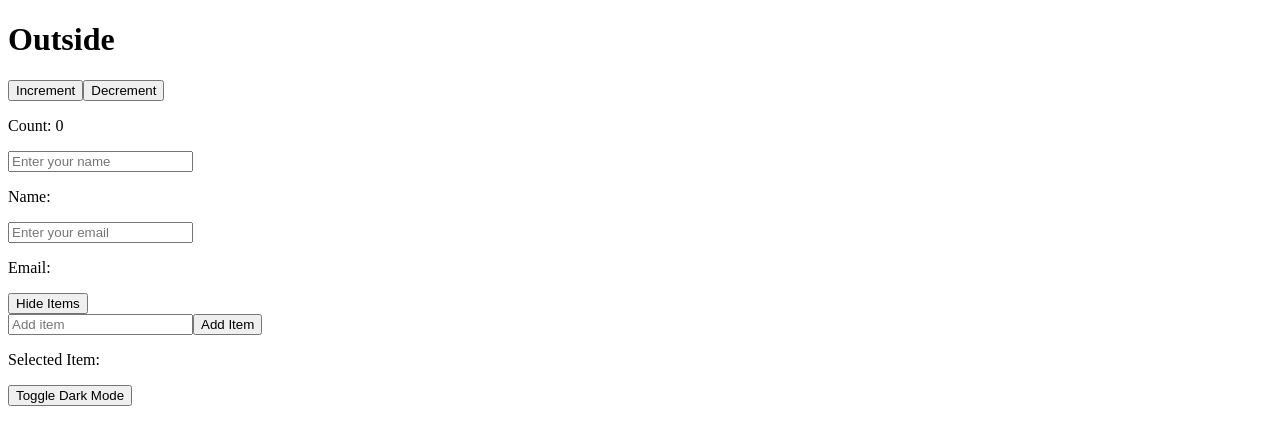
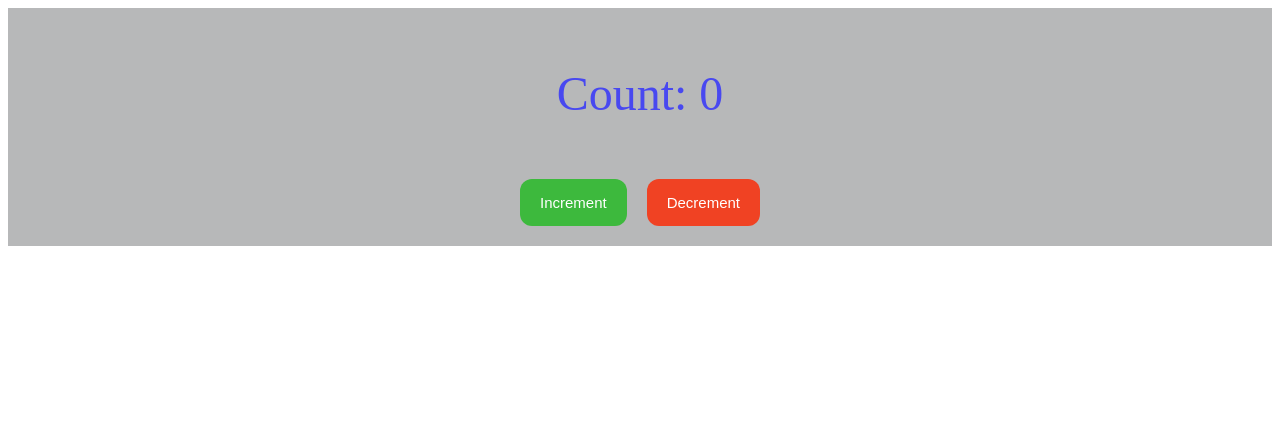
Before and after one commit to pagevamp/react-sandbox, a React (Vite) app: page / in a window 1280 px wide. Shown: the top 444 px of the page. Built offline with nearby package versions, Linux system fonts and the light colour scheme.

Commit message:
feat/added counter

```diff
--- a/package.json
+++ b/package.json
@@ -26,5 +26,6 @@
     "typescript": "~5.9.3",
     "typescript-eslint": "^8.45.0",
     "vite": "^7.1.7"
-  }
+  },
+  "packageManager": "pnpm@10.19.0+sha512.c9fc7236e92adf5c8af42fd5bf1612df99c2ceb62f27047032f4720b33f8eacdde311865e91c411f2774f618d82f320808ecb51718bfa82c060c4ba7c76a32b8"
 }
--- a/src/App.tsx
+++ b/src/App.tsx
@@ -1,128 +1,11 @@
-import { useEffect, useRef, useState } from "react";
+import Counter from "./components/Counter/Counter";
 
 export default function App() {
-  const [count, setCount] = useState(0);
-  const [isDarkMode, setIsDarkMode] = useState(false);
-  const [name, setName] = useState("");
-  const [email, setEmail] = useState("");
-  const [isVisible, setIsVisible] = useState(true);
-  const [items, setItems] = useState<string[]>([]);
-  const [selectedItem, setSelectedItem] = useState<string | null>(null);
-
-  const inputRef = useRef<HTMLInputElement>(null);
-
-  useEffect(() => {
-    const storedCount = localStorage.getItem("count");
-    if (storedCount) {
-      setCount(parseInt(storedCount));
-    }
-  }, []);
-
-  useEffect(() => {
-    localStorage.setItem("count", count.toString());
-  }, [count]);
-
-  useEffect(() => {
-    document.title = `Hello ${name}`;
-  }, [name]);
-
-  useEffect(() => {
-    if (selectedItem) {
-      console.log(selectedItem);
-    }
-  }, [selectedItem]);
-
-  useEffect(() => {
-    document.body.classList.toggle("dark", isDarkMode);
-  }, [isDarkMode]);
-
-  const increment = () => {
-    setCount(count + 1);
-  };
-
-  const decrement = () => {
-    setCount(count - 1);
-  };
-
-  const handleNameChange = (e: React.ChangeEvent<HTMLInputElement>) => {
-    setName(e.target.value);
-  };
-
-  const handleEmailChange = (e: React.ChangeEvent<HTMLInputElement>) => {
-    setEmail(e.target.value);
-  };
-
-  const toggleVisibility = () => {
-    setIsVisible(!isVisible);
-  };
-
-  function addItem() {
-    if (inputRef.current && inputRef.current.value) {
-      setItems([...items, inputRef.current.value]);
-      inputRef.current.value = "";
-    }
-  }
-
-  async function handleSubmit() {
-    // Do something with data...
-  }
-
   return (
     <div>
-      <h1 className="text-2xl font-bold">Outside</h1>
-      <div>
-        <button onClick={increment}>Increment</button>
-        <button onClick={decrement}>Decrement</button>
-        <p>Count: {count}</p>
-      </div>
-      <form onSubmit={handleSubmit}>
-        <div>
-          <input
-            type="text"
-            value={name}
-            onChange={handleNameChange}
-            placeholder="Enter your name"
-          />
-          <p>Name: {name}</p>
-        </div>
-        <div>
-          <input
-            type="email"
-            value={email}
-            onChange={handleEmailChange}
-            placeholder="Enter your email"
-          />
-          <p>Email: {email}</p>
-        </div>
-        <div>
-          <div>
-            <button onClick={toggleVisibility}>
-              {isVisible ? "Hide" : "Show"} Items
-            </button>
-            {isVisible && (
-              <div>
-                <input type="text" ref={inputRef} placeholder="Add item" />
-                <button onClick={addItem}>Add Item</button>
-                <ul>
-                  {items.map((item, index) => (
-                    <li key={index} onClick={() => setSelectedItem(item)}>
-                      {item}
-                    </li>
-                  ))}
-                </ul>
-              </div>
-            )}
-          </div>
-          <div>
-            <p>Selected Item: {selectedItem}</p>
-          </div>
-        </div>
-      </form>
-      <div>
-        <button onClick={() => setIsDarkMode(!isDarkMode)}>
-          Toggle Dark Mode
-        </button>
-      </div>
+      <section className="main">
+      <Counter></Counter>
+      </section>
     </div>
   );
 }
--- a/src/components/Button/Button.tsx
+++ b/src/components/Button/Button.tsx
@@ -3,12 +3,13 @@ import type React from "react";
 interface ButtonProps {
   value: string;
   onClick?: (event: React.MouseEvent<HTMLButtonElement>) => void;
+  className?:string
 }
 
-const Button = ({ value, onClick }: ButtonProps) => {
+const Button = ({ value, onClick, className }: ButtonProps) => {
   return (
     <div>
-      <button onClick={onClick}>{value}</button>
+      <button className={className} onClick={onClick}>{value}</button>
     </div>
   );
 };
--- /dev/null
+++ b/src/components/Counter/Counter.tsx
@@ -0,0 +1,19 @@
+import Button from "../Button/Button";
+import styles from "./style.module.css"
+import { useCounter } from "../../hooks/useCounters";
+
+
+const Counter = () => {
+    const { count, increment, decrement } = useCounter();
+    return (
+        <section className={styles.background}>
+            <p className={styles.count}>Count: {count}</p>
+            <div className={styles.buttonSection}>
+                <Button className={styles.increment} value="Increment" onClick={increment}></Button>
+                <Button className={styles.decrement} value="Decrement" onClick={decrement}></Button>
+            </div>
+        </section>
+    )
+}
+
+export default Counter
--- /dev/null
+++ b/src/components/Counter/style.module.css
@@ -0,0 +1,35 @@
+.increment, .decrement{
+    background-color: rgb(61, 185, 61);
+    padding: 15px 20px;
+    color: white;
+    border-radius: 12px;
+    border: none;
+    font-size: 15px;
+    margin: 10px 10px;
+    cursor: pointer;
+}
+
+.increment:hover,
+.decrement:hover{
+    opacity: 0.7;
+}
+
+.decrement{
+    background-color: rgb(240, 66, 35);
+}
+
+.count{
+    color: rgb(72, 72, 240);
+    font-size: 3rem;
+    text-align: center;
+}
+
+.background{
+    background-color: rgb(183, 184, 185);
+    padding: 10px 10px;
+}
+
+.buttonSection{
+    display: flex;
+    justify-content: center;
+}
--- a/src/hooks/useCounters.ts
+++ b/src/hooks/useCounters.ts
@@ -0,0 +1,11 @@
+import { useCallback, useState } from "react";
+
+export function useCounter() {
+  const [count, setCount] = useState(0);
+  const increment = useCallback(() => setCount((count) => count + 1), []);
+  const decrement = useCallback(
+    () => setCount((count) => Math.max(count - 1, 0)),
+    []
+  );
+  return { count, increment, decrement };
+}
```
